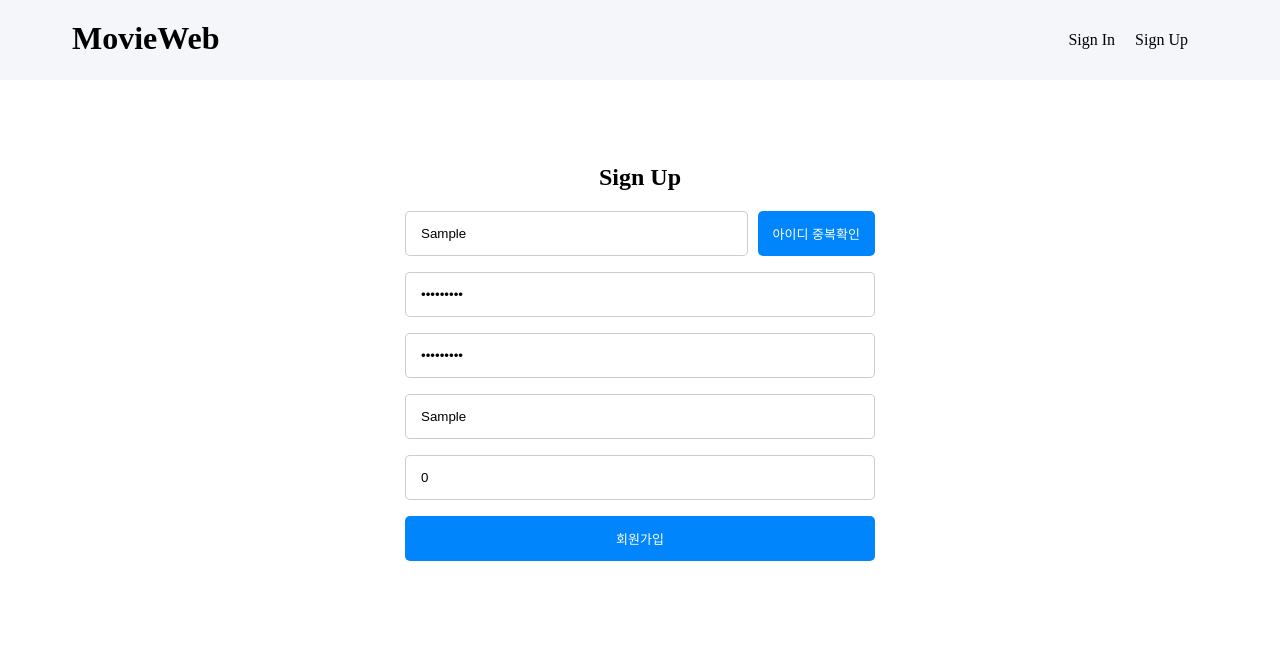
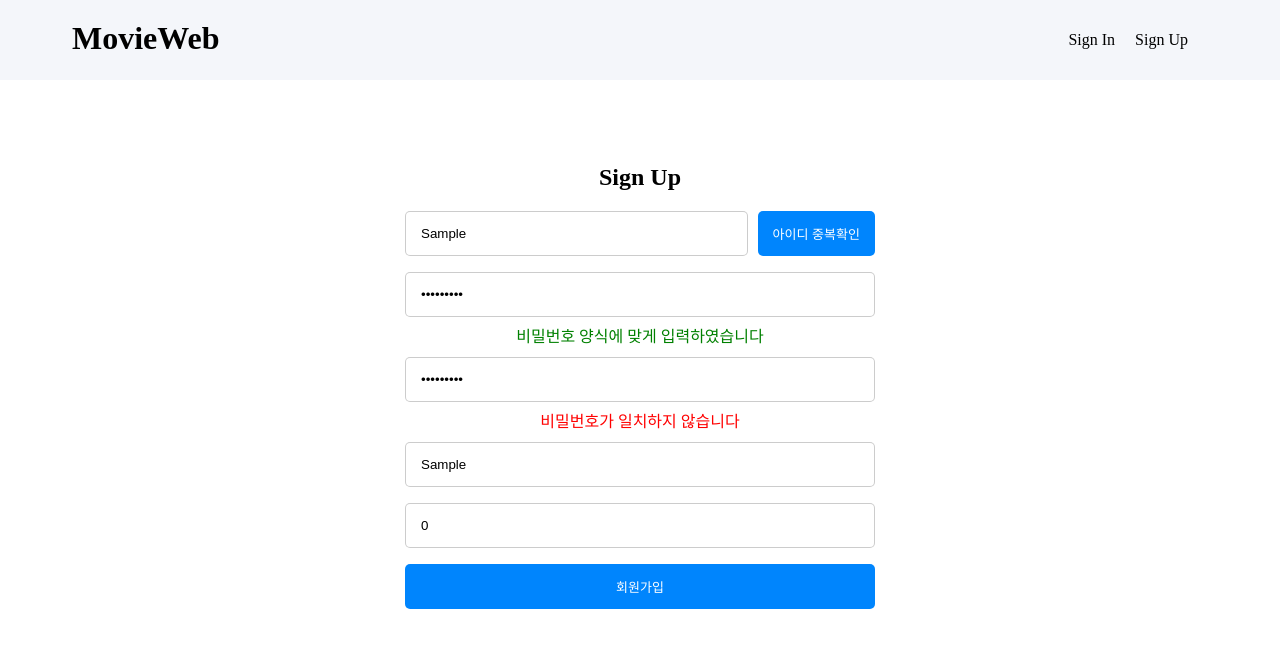
Before and after one commit to salybu/movie-web-app, a React (Create React App) app: page /signup in a window 1280 px wide. Both pictures are taken after typing "Sample", "Sample123", "Sample123", "Sample" into the empty fields and a click on the button "아이디 중복확인". Shown: the top 648 px of the page. Built offline with nearby package versions, Linux system fonts and the light colour scheme; no server answers; a web font is replaced by a local one.

Commit message:
feat: 회원가입 caution 출력

```diff
--- a/src/components/common/common.scss
+++ b/src/components/common/common.scss
@@ -147,6 +147,15 @@ nav {
   & button {
     @include button_signin($width: 100%, $height: 45px);
   }
+  & p {
+    margin: 0;
+    position: relative;
+    bottom: 10px;
+    color: green;
+  }
+  & p.caution {
+    color: red;
+  }
 }
 
 .member_page {
--- a/src/components/signin/SignUp.tsx
+++ b/src/components/signin/SignUp.tsx
@@ -2,7 +2,7 @@ import { Template } from 'components/common';
 import { useSignUp } from '.';
 
 const SignUp: React.FC = (): JSX.Element => {
-  const { input, handleChange, handleSubmit, handlePWChange } = useSignUp();
+  const { input, cautions, handleChange, handleSubmit, handlePWChange } = useSignUp();
 
   return (
     <Template>
@@ -14,7 +14,9 @@ const SignUp: React.FC = (): JSX.Element => {
             <button>아이디 중복확인</button>
           </div>
           <input name='pw' type='password' placeholder='비밀번호' value={input.pw} autoComplete='new-password' onChange={handlePWChange} />
+          {input.pw !== '' && (cautions.pw ? <p>비밀번호 양식에 맞게 입력하였습니다</p> : <p className='caution'>영문 및 숫자 포함 8 ~ 10자 작성해주세요</p>)}
           <input name='pwCheck' type='password' placeholder='비밀번호 확인' value={input.pwCheck} onChange={handlePWChange} />
+          {input.pwCheck !== '' && (cautions.pwCheck ? <p>비밀번호가 일치합니다</p> : <p className='caution'>비밀번호가 일치하지 않습니다</p>)}
           <input name='name' placeholder='이름' value={input.name} onChange={handleChange} />
           <input name='age' placeholder='나이' value={input.age} onChange={handleChange} />
           <button>회원가입</button>
--- a/src/components/signin/useSignUp.ts
+++ b/src/components/signin/useSignUp.ts
@@ -79,7 +79,7 @@ const useSignUp = () => {
     }
   };
 
-  return { input, handleChange, handleSubmit, handlePWChange };
+  return { input, cautions, handleChange, handleSubmit, handlePWChange };
 };
 
 export default useSignUp;
```
